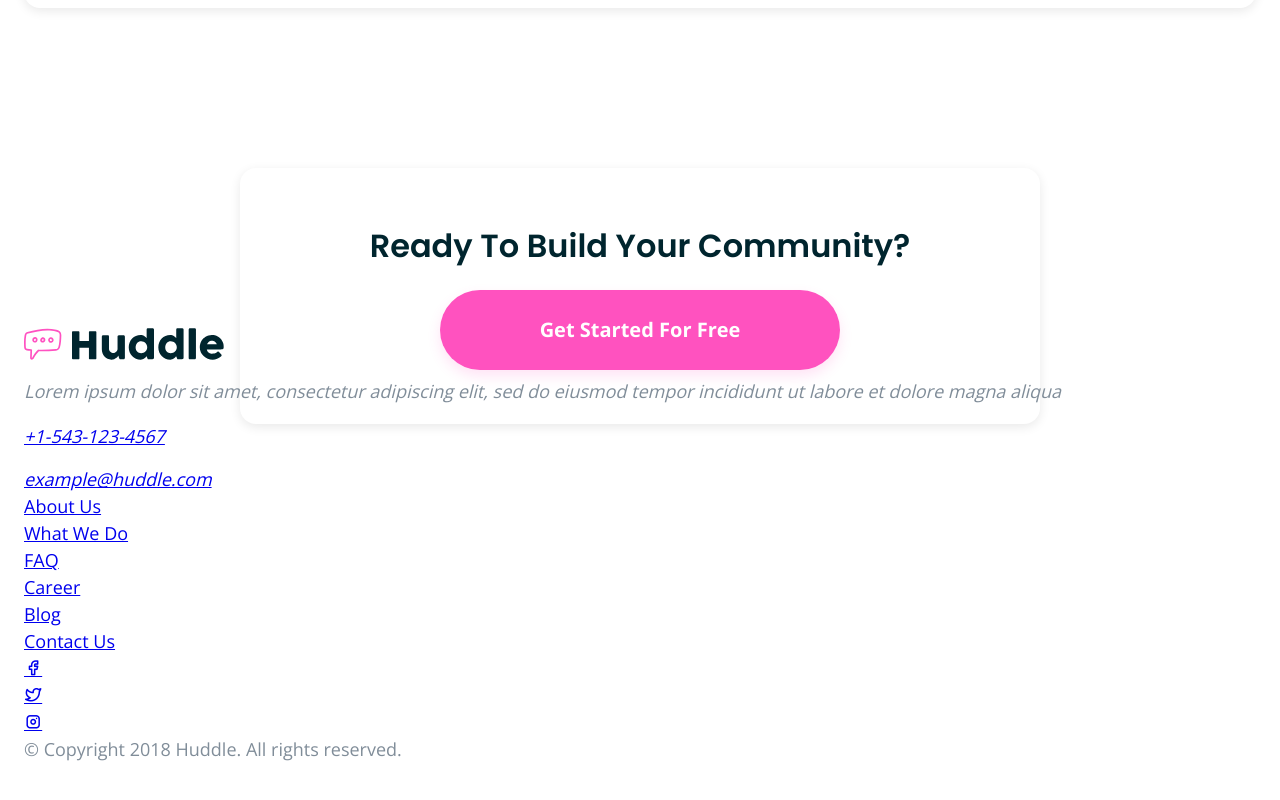
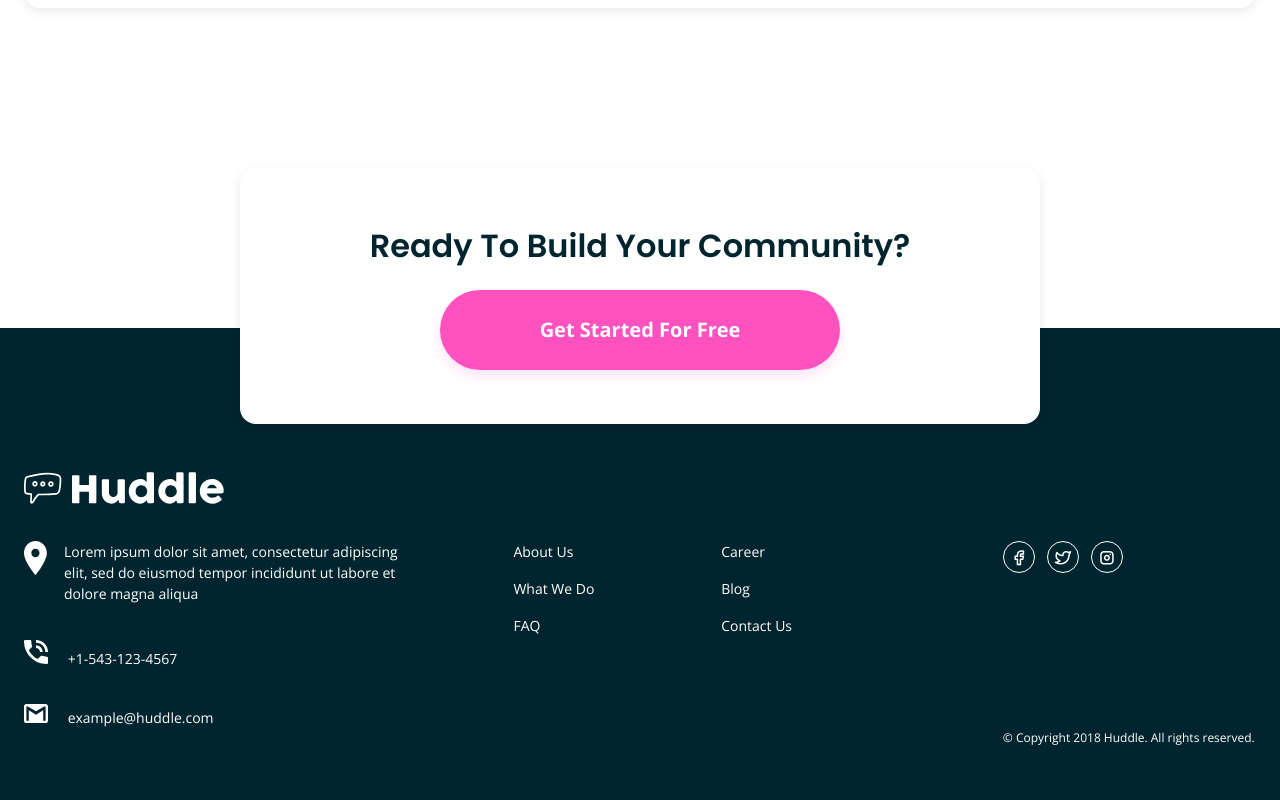
Before and after one commit to karolbanat/huddle-landing-page-with-alternating-feature-blocks, a website: page index.html in a window 1280 px wide. Shown: the part 2227-3027 px from the top of the page. Before the commit the page ends 2990 px from the top, so only its background shows below. Drawn offline with nearby package versions, Linux system fonts and the light colour scheme.

Commit message:
Footer styling

```diff
--- a/index.html
+++ b/index.html
@@ -88,7 +88,8 @@
 
   <footer class="primary-footer">
     <div class="container">
-      <a aria-label="Home page" href="#"><img src="./dist/images/logo.svg" alt="" class="logo logo--light"></a>
+      <a aria-label="Home page" href="#" class="primary-footer__logo-link"><img src="./dist/images/logo.svg" alt=""
+             class="logo logo--light"></a>
       <div class="footer-grid">
         <address class="address">
           <p class="address__info"><img src="./dist/images/icon-location.svg" alt="" class="address__icon"> Lorem ipsum
@@ -100,7 +101,7 @@
           <a href="mailto:example@huddle.com" class="link address__info"><img
                  src="./dist/images/icon-email.svg" alt="" class="address__icon"> example@huddle.com</a>
         </address>
-        <nav class="primary-footer__navigation">
+        <nav aria-label="footer" class="primary-footer__navigation">
           <ul>
             <li><a href="#" class="link">About Us</a></li>
             <li><a href="#" class="link">What We Do</a></li>
@@ -110,7 +111,7 @@
             <li><a href="#" class="link">Contact Us</a></li>
           </ul>
         </nav>
-        <div class="flex-between flex-align-center flex-align-center--sm">
+        <div class="primary-footer__social-container">
           <ul class="flex-align-center">
             <li>
               <a href="#" class="social-link"><i class="ti ti-brand-facebook"></i></a>
--- a/src/sass/abstracts/_functions.scss
+++ /dev/null
@@ -1,13 +0,0 @@
-@use './variables';
-
-@function get-color($color, $shade) {
-	$color: map-get(
-		$map:
-			map-get(
-				$map: variables.$colors,
-				$key: $color,
-			),
-		$key: $shade,
-	);
-	@return $color;
-}
--- /dev/null
+++ b/src/sass/base/_animations.scss
@@ -0,0 +1,25 @@
+@keyframes shake {
+	0% {
+		rotate: -10deg;
+		scale: 1.1;
+	}
+
+	25% {
+		rotate: 25deg;
+		scale: 1.1;
+	}
+
+	50% {
+		rotate: -25deg;
+		scale: 1.1;
+	}
+
+	75% {
+		rotate: 10deg;
+		scale: 1.1;
+	}
+
+	100% {
+		rotate: 0deg;
+	}
+}
--- /dev/null
+++ b/src/sass/components/_address.scss
@@ -0,0 +1,22 @@
+@use '../abstracts/mixins' as mxn;
+
+.address {
+	display: grid;
+	gap: 2.4rem;
+	@include mxn.mq(medium) {
+		gap: 1.6rem;
+	}
+
+	&__info {
+		display: flex;
+		align-items: flex-start;
+		font-style: normal;
+	}
+
+	&__icon {
+		--size: 2.4rem;
+		display: inline-block;
+		margin-right: 1.6rem;
+		min-width: var(--size);
+	}
+}
--- a/src/sass/components/_button.scss
+++ b/src/sass/components/_button.scss
@@ -9,12 +9,13 @@
 	border-radius: var(--borr-900);
 	box-shadow: var(--shadow-button, none);
 	cursor: pointer;
-	transition: background-color 0.35s ease, color 0.35s ease;
+	transition: background-color 0.35s ease, color 0.35s ease, scale 0.35s ease;
 
 	&:hover,
 	&:focus {
 		background-color: var(--bg-button-hover);
 		color: var(--text-button-hover);
+		scale: 0.9;
 	}
 
 	&--primary {
--- a/src/sass/components/_cta.scss
+++ b/src/sass/components/_cta.scss
@@ -1,4 +1,5 @@
 .cta {
+	position: relative;
 	padding-block: clamp(4rem, 1rem + 5vw, 5.4rem);
 	padding-inline: clamp(1.6rem, -2rem + 5vw, 4rem);
 	margin-top: clamp(12rem, 5rem + 15vw, 16rem);
@@ -6,6 +7,7 @@
 	background-color: var(--clr-neutral-100);
 	border-radius: var(--borr-400);
 	box-shadow: var(--shadow-neutral);
+	z-index: 100;
 
 	&__heading {
 		font-size: var(--fz-cta-heading);
--- a/src/sass/components/_index.scss
+++ b/src/sass/components/_index.scss
@@ -5,3 +5,7 @@
 @forward './features';
 @forward './feature-block';
 @forward './cta';
+@forward './primary-footer';
+@forward './address';
+@forward './link';
+@forward './social-link';
--- /dev/null
+++ b/src/sass/components/_link.scss
@@ -0,0 +1,11 @@
+.link {
+	display: inline-block;
+	text-decoration: none;
+	color: var(--clr-neutral-100, inherit);
+	cursor: pointer;
+
+	&:hover,
+	&:focus {
+		text-decoration: underline;
+	}
+}
--- a/src/sass/components/_logo.scss
+++ b/src/sass/components/_logo.scss
@@ -1,4 +1,8 @@
 .logo {
 	--width: clamp(10rem, 25vw, 20rem);
 	width: var(--width);
+
+	&--light {
+		filter: brightness(0) invert(1);
+	}
 }
--- /dev/null
+++ b/src/sass/components/_primary-footer.scss
@@ -0,0 +1,42 @@
+@use '../abstracts/mixins' as mxn;
+
+.primary-footer {
+	--padding-top: clamp(4.8rem, 10rem - 5vw, 7.2rem);
+	padding-top: calc(var(--padding-top) + var(--cta-margin-bottom) * -1);
+	padding-bottom: 6.4rem;
+	font-size: var(--fz-footer);
+	color: var(--clr-neutral-100);
+	background-color: var(--clr-neutral-700);
+
+	&__navigation {
+		& ul {
+			display: flex;
+			flex-direction: column;
+			flex-wrap: wrap;
+			gap: 1.6rem;
+			@include mxn.mq(medium) {
+				max-height: 50%;
+			}
+		}
+	}
+
+	&__social-container {
+		display: flex;
+		flex-direction: column;
+		align-items: center;
+		gap: 2.4rem;
+		@include mxn.mq(medium) {
+			align-items: flex-start;
+			justify-content: space-between;
+		}
+	}
+
+	&__copyright {
+		font-size: var(--fz-copyright);
+	}
+
+	&__logo-link {
+		display: inline-block;
+		margin-bottom: 3.2rem;
+	}
+}
--- /dev/null
+++ b/src/sass/components/_social-link.scss
@@ -0,0 +1,21 @@
+@use '../base/animations';
+
+.social-link {
+	--size: 3.2rem;
+	display: inline-grid;
+	place-items: center;
+	width: var(--size);
+	aspect-ratio: 1;
+	font-size: var(--fz-400);
+	text-decoration: none;
+	color: var(--clr-social, var(--clr-neutral-100, inherit));
+	border: 1px solid var(--clr-social, var(--clr-neutral-100, inherit));
+	border-radius: 50%;
+	transition: color 0.35s ease, border-color 0.35s ease, scale 0.35s ease;
+
+	&:hover,
+	&:focus {
+		--clr-social: var(--clr-primary-400);
+		animation: shake 1s ease;
+	}
+}
--- /dev/null
+++ b/src/sass/layout/_flex.scss
@@ -0,0 +1,5 @@
+.flex-align-center {
+	display: flex;
+	align-items: center;
+	gap: var(--flex-align-center-spacer, 1.2rem);
+}
--- a/src/sass/layout/_grid.scss
+++ b/src/sass/layout/_grid.scss
@@ -1,4 +1,13 @@
+@use '../abstracts/mixins' as mxn;
 .grid {
 	display: grid;
 	gap: var(--grid-spacer, 4rem);
 }
+
+.footer-grid {
+	display: grid;
+	gap: clamp(2.4rem, -2rem + 10vw, 10rem);
+	@include mxn.mq(medium) {
+		grid-template-columns: 1fr 1fr 0.65fr;
+	}
+}
--- a/src/sass/layout/_index.scss
+++ b/src/sass/layout/_index.scss
@@ -1,3 +1,4 @@
 @forward './flow';
 @forward './container';
 @forward './grid';
+@forward './flex';
```
Also changed, not shown: dist/css/main.min.css.
